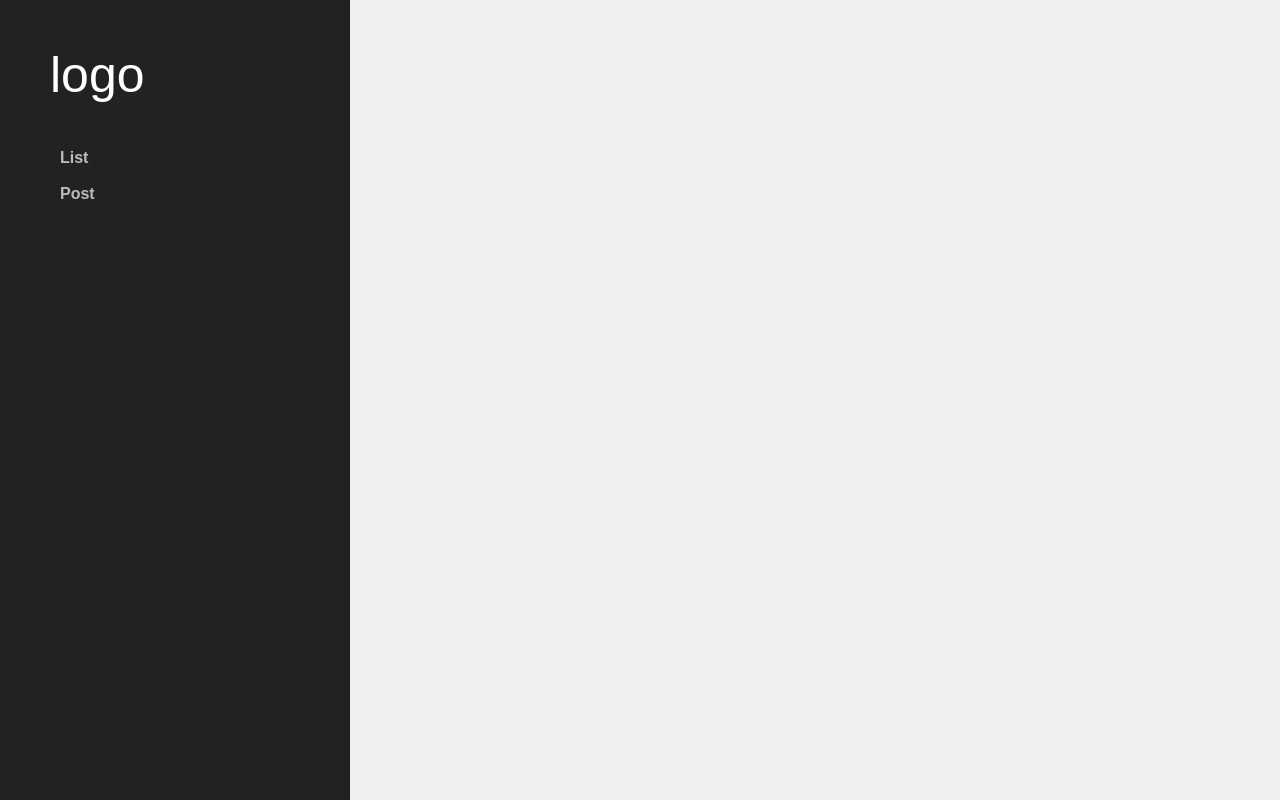
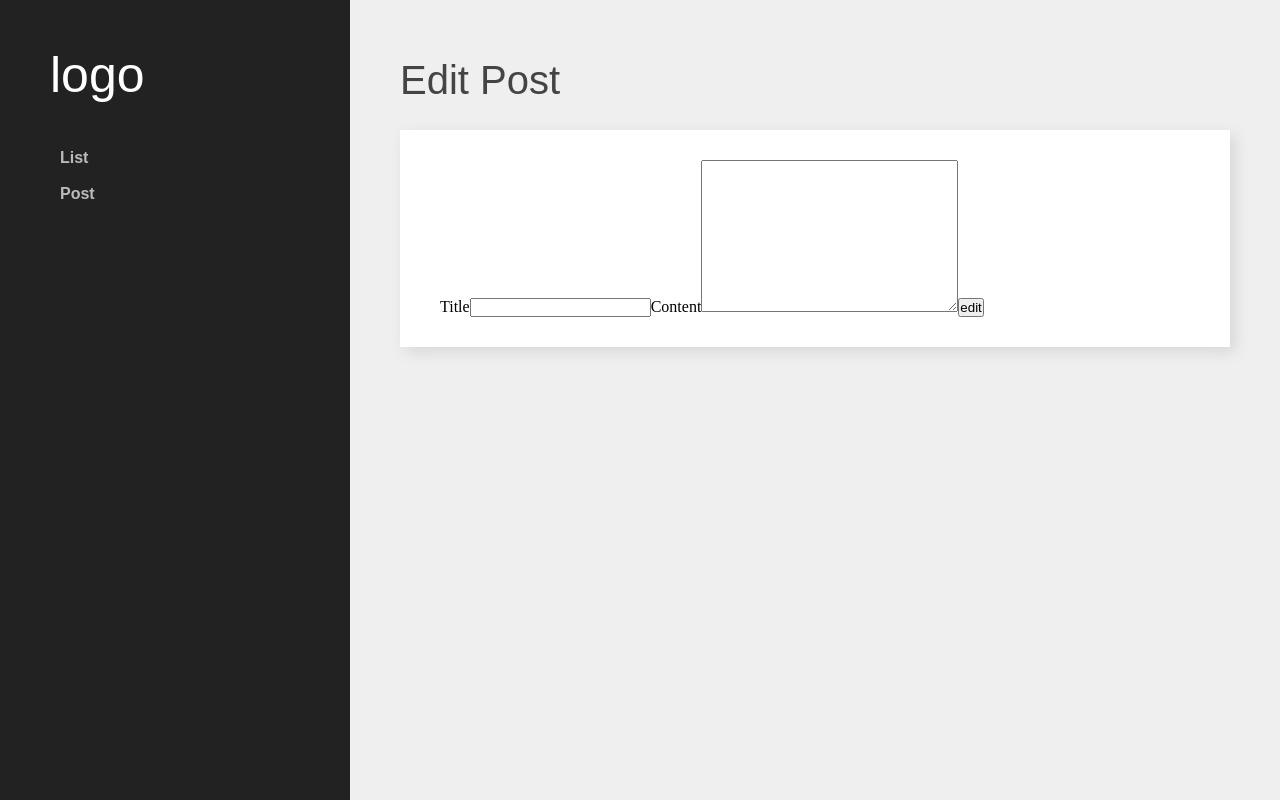
Before and after one commit to EuraKo/react-node, a React (Create React App) app in the folder react/: page /edit/1 in a window 1280 px wide. Before the commit this address had no page. Built offline with nearby package versions, Linux system fonts and the light colour scheme; no server answers.

Commit message:
상세페이지 수정버튼 클릭시 해당 글 edit컴포넌트에 출력

```diff
--- a/react/src/App.js
+++ b/react/src/App.js
@@ -1,10 +1,10 @@
 import { Routes, Route } from 'react-router-dom';
-import { useState, useEffect } from 'react';
 import Header from './component/Header';
 import Main from './component/Main';
 import List from './component/post/List';
 import Post from './component/post/Post';
 import Detail from './component/post/Detail';
+import Edit from './component/post/Edit';
 
 import './scss/style.scss';
 
@@ -18,6 +18,7 @@ function App() {
 				<Route path='/Post' element={<Post />} />
 				{/* :postNum은 postNum을 주소에 전달한다는 뜻 */}
 				<Route path='/post/:postNum' element={<Detail />} />
+				<Route path='/edit/:postNum' element={<Edit />} />
 			</Routes>
 		</>
 	);
--- /dev/null
+++ b/react/src/component/post/Edit.js
@@ -0,0 +1,66 @@
+import { useState, useEffect } from 'react';
+import { useNavigate, useParams, Link } from 'react-router-dom';
+import axios from 'axios';
+
+function Edit() {
+	const params = useParams();
+	const navigate = useNavigate();
+	const [detail, setDetail] = useState({});
+	const [title, setTitle] = useState('');
+	const [content, setContent] = useState('');
+
+	//처음 컴포넌트 마운트시 수정할 데이터를 불러와서 detail에 담음
+	useEffect(() => {
+		const body = { postNum: params.postNum };
+		axios
+			.post('/api/post/detail', body)
+			.then((res) => {
+				if (res.data.success) {
+					setDetail(res.data.post);
+				}
+			})
+			.catch((err) => {
+				console.log(err);
+			});
+	}, []);
+
+	//detail state변경시 해당 값에서 title, content내용 옮겨담음
+	useEffect(() => {
+		setTitle(detail.title);
+		setContent(detail.content);
+	}, [detail]);
+
+	return (
+		<section id='edit'>
+			<div className='inner'>
+				<h1>Edit Post</h1>
+
+				<article>
+					<label htmlFor='title'>Title</label>
+					<input
+						type='text'
+						value={title}
+						onChange={(e) => {
+							setTitle(e.target.value);
+						}}
+					/>
+
+					<label htmlFor='content'>Content</label>
+					<textarea
+						name='content'
+						id='content'
+						cols='30'
+						rows='10'
+						value={content}
+						onChange={(e) => {
+							setContent(e.target.value);
+						}}></textarea>
+
+					<button>edit</button>
+				</article>
+			</div>
+		</section>
+	);
+}
+
+export default Edit;
--- a/react/src/scss/style.scss
+++ b/react/src/scss/style.scss
@@ -59,7 +59,8 @@
 		}
 	}
 
-	#post {
+	#post,
+	#deit {
 		.inner {
 			article {
 				label {
```
